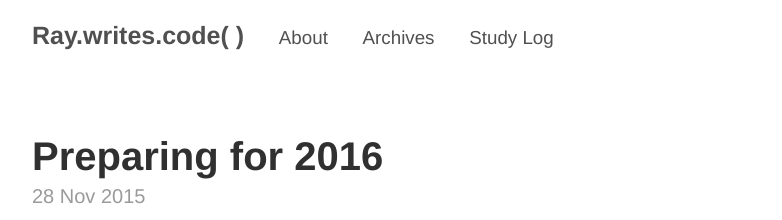
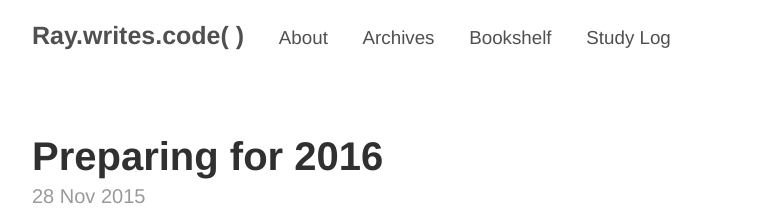
Before and after one commit to raywritescode/raywritescode.github.io, a Jekyll site: the page built from index.html, in a window 1280 px wide and 900 px high. Shown: the top 220 px of the window, without its empty margins (248-1030 px from the left). Built offline with Jekyll 4.4.1, drawn with Linux system fonts in a browser that asks for light colours; Markdown is read by kramdown in place of the engine named in the settings; the list of posts is cut into pages by our own code.

Commit message:
Updated _config.yml to add the Bookshelf link on the home page.

```diff
--- a/_config.yml
+++ b/_config.yml
@@ -18,6 +18,7 @@ author:
 pages_list:
   About: '/about'
   Archives: '/archives'
+  Bookshelf: '/bookshelf'
   Study Log: '/studylog'
 
 # Custom vars
```
